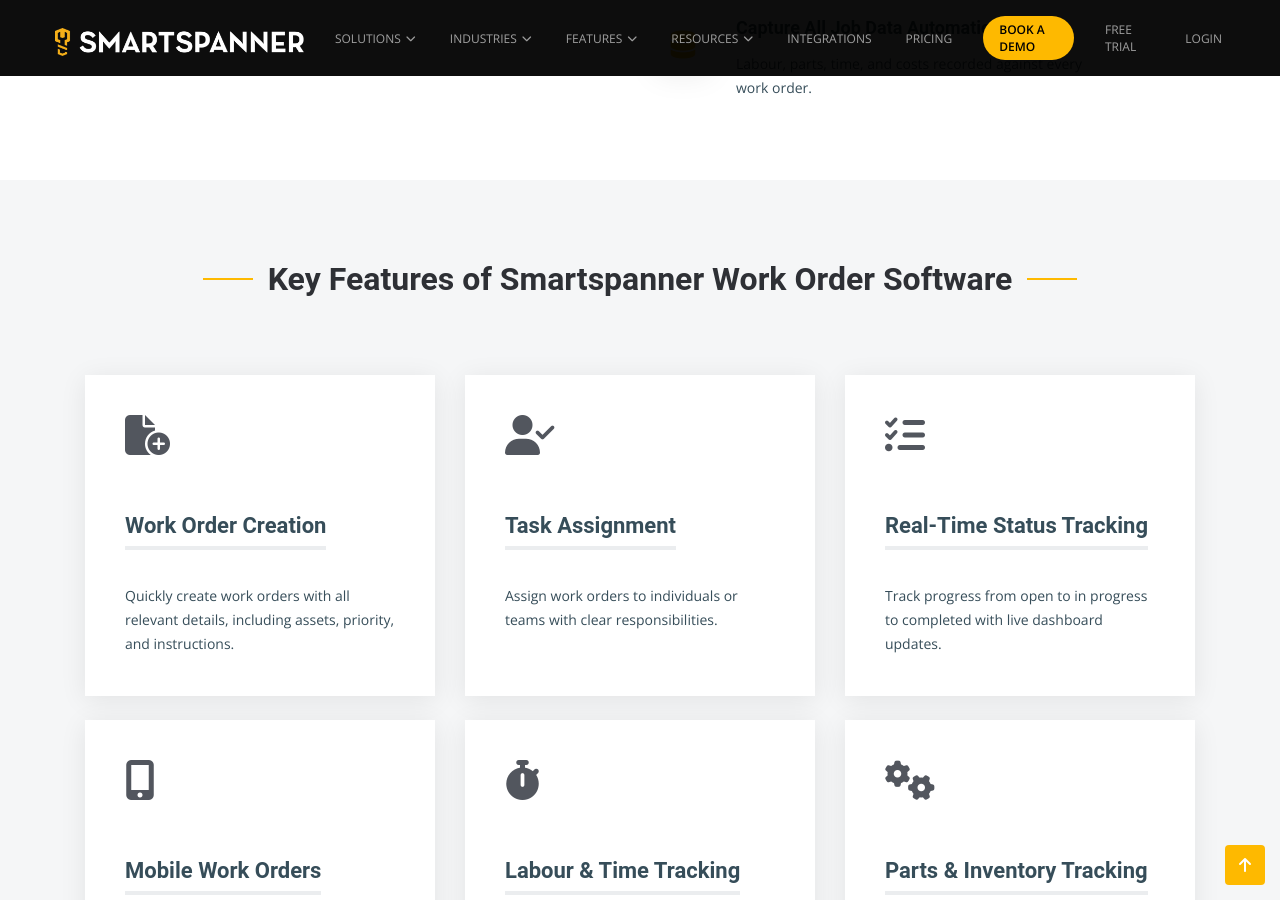
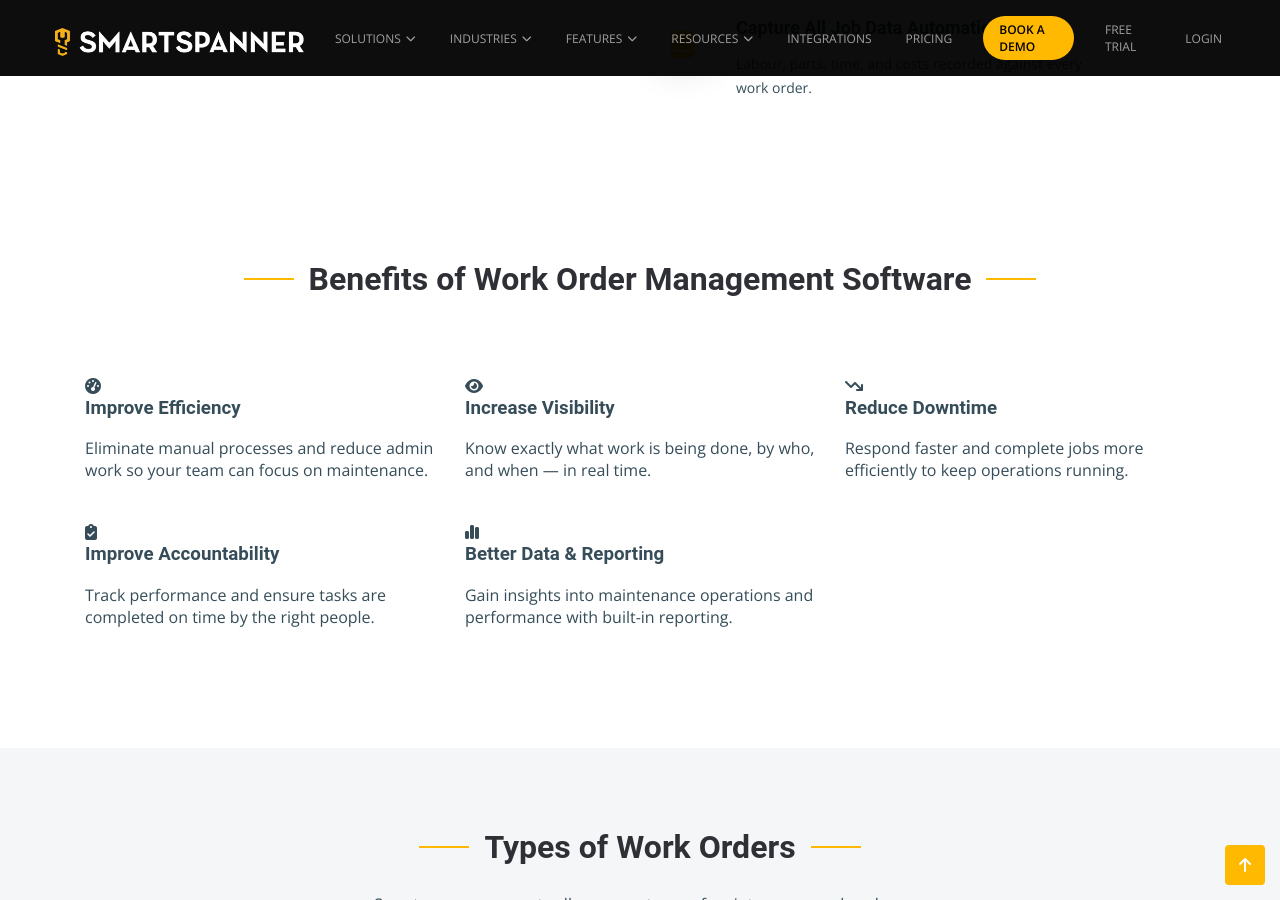
Before and after one commit to smartspanner/smartspanner.com, a Jekyll site: the page built from work-order-management-software.html, in a window 1280 px wide and 900 px high, scrolled down 2543 px. Built offline with Jekyll 4.4.1, drawn with Linux system fonts in a browser that asks for light colours; some of the changed text lies outside the part shown.

Commit message:
docs: remove work order key features section

```diff
--- a/work-order-management-software.html
+++ b/work-order-management-software.html
@@ -113,89 +113,6 @@
               <h4>Capture All Job Data Automatically</h4>
               <p>Labour, parts, time, and costs recorded against every work order.</p>
             </div>
-          </div>
-        </div>
-      </div>
-    </div>
-  </section>
-
-  <!-- Key Features -->
-  <section id="key-features" class="services section-bg">
-    <div class="container">
-      <div class="section-header">
-        <h2>Key Features of Smartspanner Work Order Software</h2>
-      </div>
-      <div class="row gy-4">
-        <div class="col-lg-4 col-md-6">
-          <div class="service-item">
-            <div class="icon">
-              <i class="fa-solid fa-file-circle-plus"></i>
-            </div>
-            <h3>Work Order Creation</h3>
-            <p>Quickly create work orders with all relevant details, including assets, priority, and instructions.</p>
-          </div>
-        </div>
-
-        <div class="col-lg-4 col-md-6">
-          <div class="service-item">
-            <div class="icon">
-              <i class="fa-solid fa-user-check"></i>
-            </div>
-            <h3>Task Assignment</h3>
-            <p>Assign work orders to individuals or teams with clear responsibilities.</p>
-          </div>
-        </div>
-
-        <div class="col-lg-4 col-md-6">
-          <div class="service-item">
-            <div class="icon">
-              <i class="fa-solid fa-list-check"></i>
-            </div>
-            <h3>Real-Time Status Tracking</h3>
-            <p>Track progress from open to in progress to completed with live dashboard updates.</p>
-          </div>
-        </div>
-
-        <div class="col-lg-4 col-md-6">
-          <div class="service-item">
-            <div class="icon">
-              <i class="fa-solid fa-mobile-screen-button"></i>
-            </div>
-            <h3>Mobile Work Orders</h3>
-            <p>Technicians can access and update work orders from mobile devices on the shop floor.</p>
-            <a href="{{ '/mobile-cmms' | relative_url }}" class="readmore">Learn more <i class="fa-solid fa-arrow-right"></i></a>
-          </div>
-        </div>
-
-        <div class="col-lg-4 col-md-6">
-          <div class="service-item">
-            <div class="icon">
-              <i class="fa-solid fa-stopwatch"></i>
-            </div>
-            <h3>Labour & Time Tracking</h3>
-            <p>Record time spent on each job for accurate reporting and cost analysis.</p>
-          </div>
-        </div>
-
-        <div class="col-lg-4 col-md-6">
-          <div class="service-item">
-            <div class="icon">
-              <i class="fa-solid fa-gears"></i>
-            </div>
-            <h3>Parts & Inventory Tracking</h3>
-            <p>Link spare parts usage directly to work orders for full cost visibility.</p>
-            <a href="{{ '/spare-part-inventory-software' | relative_url }}" class="readmore">Learn more <i class="fa-solid fa-arrow-right"></i></a>
-          </div>
-        </div>
-
-        <div class="col-lg-4 col-md-6">
-          <div class="service-item">
-            <div class="icon">
-              <i class="fa-solid fa-clock-rotate-left"></i>
-            </div>
-            <h3>Maintenance History</h3>
-            <p>Automatically build a complete service history for every asset.</p>
-            <a href="{{ '/asset-management-software' | relative_url }}" class="readmore">Learn more <i class="fa-solid fa-arrow-right"></i></a>
           </div>
         </div>
       </div>
```
